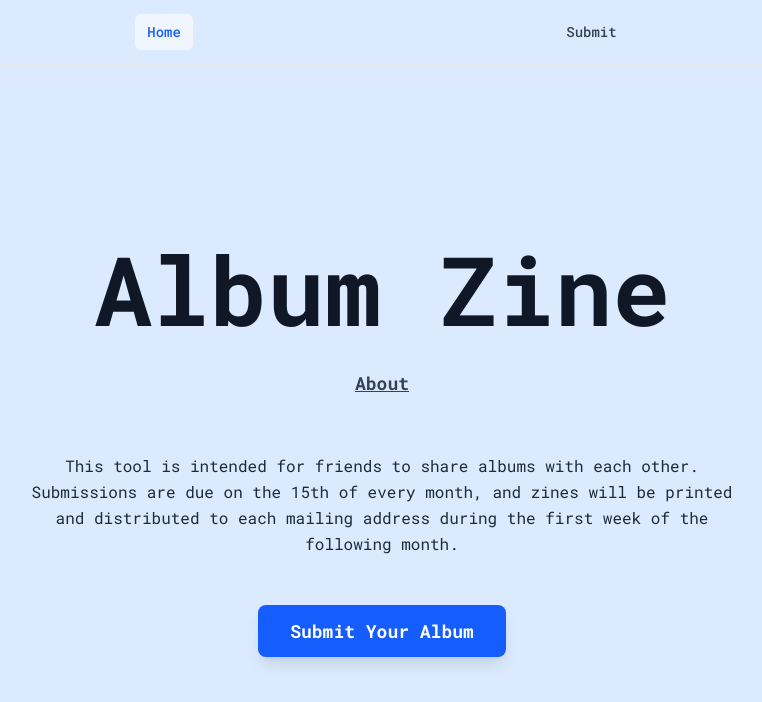
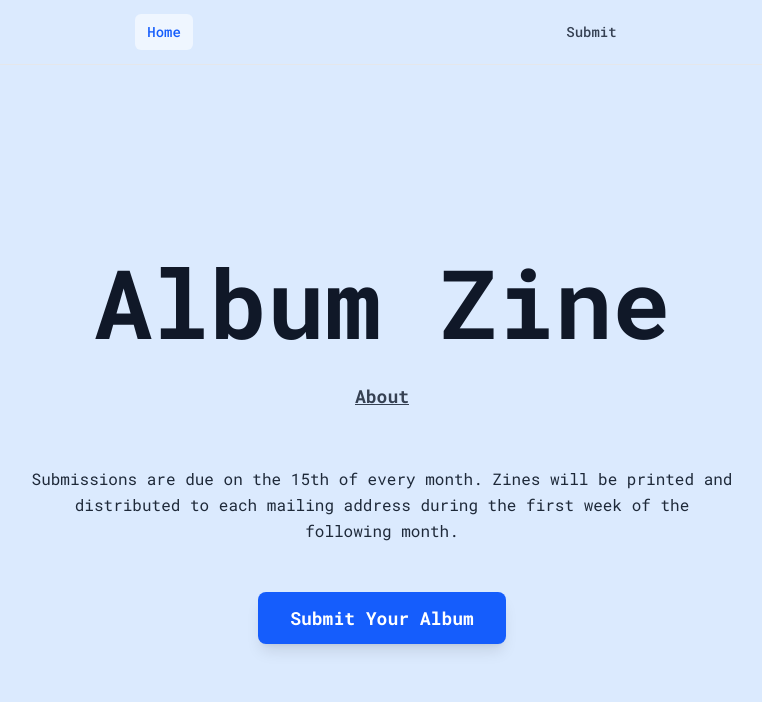
Before and after one commit to azaz358/album-zine, a Next.js app: page / in a window 1280 px wide. Both pictures are taken after a click on the button "About". Shown: the top 702 px of the page, without its empty margins (258-1020 px from the left). Built offline with nearby package versions, Linux system fonts and the light colour scheme.

Commit message:
another copy update to about section

```diff
--- a/src/app/page.tsx
+++ b/src/app/page.tsx
@@ -24,8 +24,7 @@ export default function Home() {
           {showAbout && (
             <div className="p-8 mx-auto max-w-3xl text-center opacity-0 animate-fade-in">
               <p className="text-gray-800 mb-12 leading-relaxed">
-                This tool is intended for friends to share albums with each other.
-                Submissions are due on the 15th of every month, and zines will be printed and distributed
+                Submissions are due on the 15th of every month. Zines will be printed and distributed
                 to each mailing address during the first week of the following month.
               </p>
 
```
